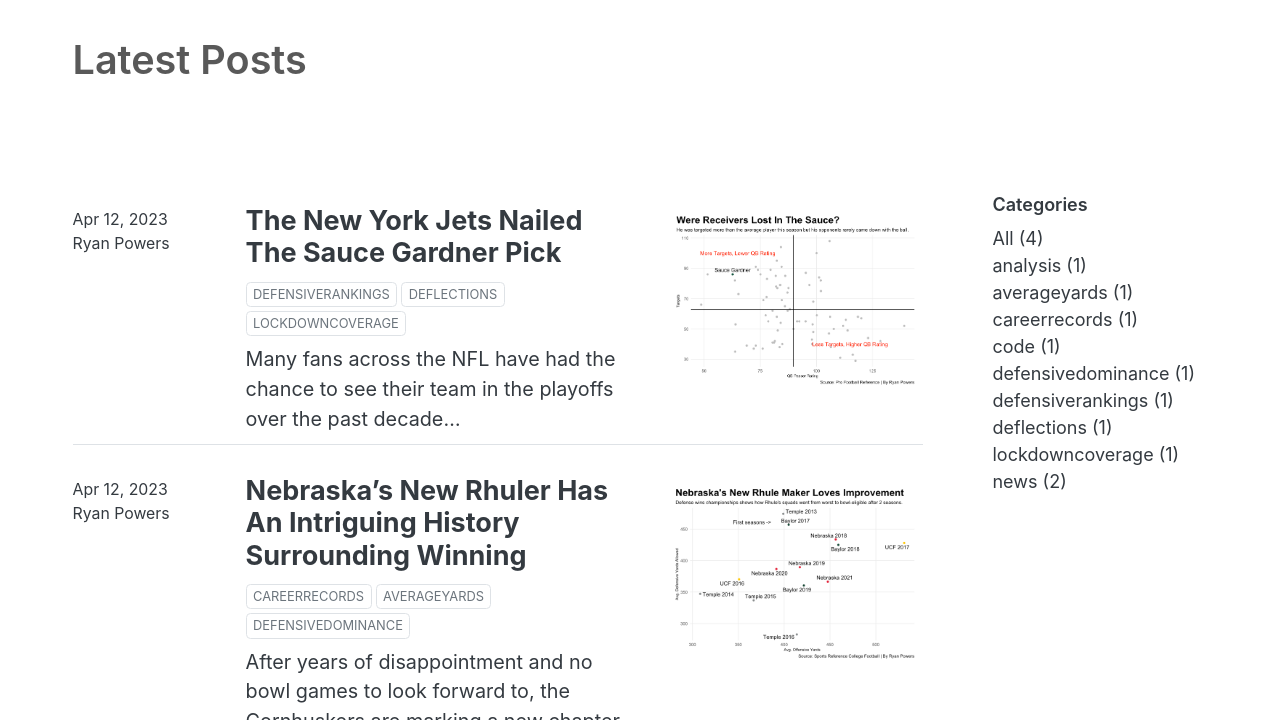
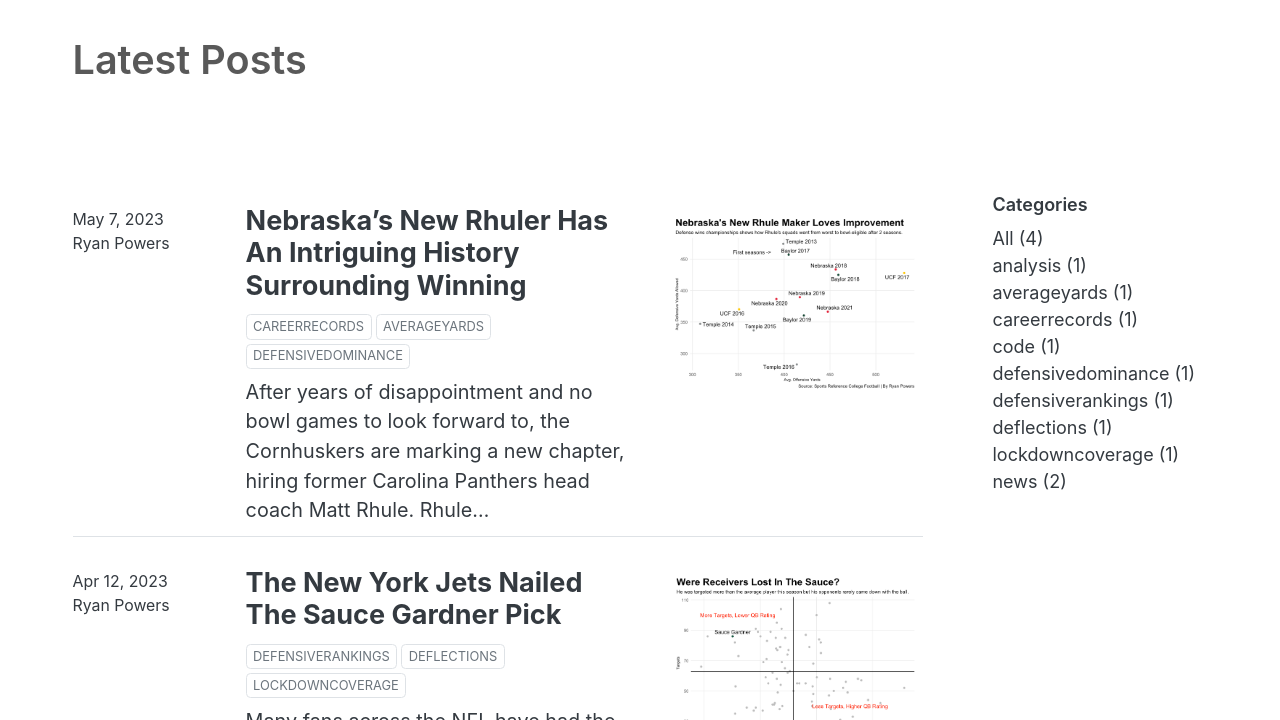
Before and after one commit to ryancpowers/ryancpowers.github.io, a plain HTML site: page index.html in a window 1280 px wide. Shown: the part 80-800 px from the top of the page. Drawn offline with nearby package versions, Linux system fonts and the light colour scheme.

Commit message:
Major Assignment 2 Final Draft

```diff
--- a/index.html
+++ b/index.html
@@ -171,7 +171,48 @@ ul.task-list li input[type="checkbox"] {
 
 <div class="quarto-listing quarto-listing-container-default" id="listing-listing">
 <div class="list quarto-listing-default">
-<div class="quarto-post image-right" data-index="0" data-categories="defensiverankings,deflections,lockdowncoverage" data-listing-date-sort="1681275600000" data-listing-file-modified-sort="1681656886812" data-listing-reading-time-sort="6.12">
+<div class="quarto-post image-right" data-index="0" data-categories="careerrecords,averageyards,defensivedominance" data-listing-date-sort="1683435600000" data-listing-file-modified-sort="1683334513685" data-listing-reading-time-sort="6.745">
+<div class="thumbnail">
+<p><a href="./posts/nebraskas-new-rhuler-has-an-intriguing-history-surrounding-winning/index.html"> <img src="./posts/nebraskas-new-rhuler-has-an-intriguing-history-surrounding-winning/image.png" class="thumnail-image"> </a></p>
+</div>
+<div class="body">
+<a href="./posts/nebraskas-new-rhuler-has-an-intriguing-history-surrounding-winning/index.html">
+<h3 class="no-anchor listing-title">
+Nebraska’s New Rhuler Has An Intriguing History Surrounding Winning
+</h3>
+<div class="listing-subtitle">
+
+</div>
+</a>
+<div class="listing-categories">
+<div class="listing-category" onclick="window.quartoListingCategory('careerrecords'); return false;">
+careerrecords
+</div>
+<div class="listing-category" onclick="window.quartoListingCategory('averageyards'); return false;">
+averageyards
+</div>
+<div class="listing-category" onclick="window.quartoListingCategory('defensivedominance'); return false;">
+defensivedominance
+</div>
+</div>
+<a href="./posts/nebraskas-new-rhuler-has-an-intriguing-history-surrounding-winning/index.html">
+<div class="listing-description">
+After years of disappointment and no bowl games to look forward to, the Cornhuskers are marking a new chapter, hiring former Carolina Panthers head coach Matt Rhule. Rhule…
+</div>
+</a>
+</div>
+<div class="metadata">
+<a href="./posts/nebraskas-new-rhuler-has-an-intriguing-history-surrounding-winning/index.html">
+<div class="listing-date">
+May 7, 2023
+</div>
+<div class="listing-author">
+Ryan Powers
+</div>
+</a>
+</div>
+</div>
+<div class="quarto-post image-right" data-index="1" data-categories="defensiverankings,deflections,lockdowncoverage" data-listing-date-sort="1681275600000" data-listing-file-modified-sort="1681656886812" data-listing-reading-time-sort="6.12">
 <div class="thumbnail">
 <p><a href="./posts/new-york-jets-nailed-sauce-gardner-pick/index.html"> <img src="./posts/new-york-jets-nailed-sauce-gardner-pick/image.png" class="thumnail-image"> </a></p>
 </div>
@@ -203,47 +244,6 @@ Many fans across the NFL have had the chance to see their team in the playoffs o
 </div>
 <div class="metadata">
 <a href="./posts/new-york-jets-nailed-sauce-gardner-pick/index.html">
-<div class="listing-date">
-Apr 12, 2023
-</div>
-<div class="listing-author">
-Ryan Powers
-</div>
-</a>
-</div>
-</div>
-<div class="quarto-post image-right" data-index="1" data-categories="careerrecords,averageyards,defensivedominance" data-listing-date-sort="1681275600000" data-listing-file-modified-sort="1683235877229" data-listing-reading-time-sort="6.755">
-<div class="thumbnail">
-<p><a href="./posts/nebraskas-new-rhuler-has-an-intriguing-history-surrounding-winning/index.html"> <img src="./posts/nebraskas-new-rhuler-has-an-intriguing-history-surrounding-winning/image.png" class="thumnail-image"> </a></p>
-</div>
-<div class="body">
-<a href="./posts/nebraskas-new-rhuler-has-an-intriguing-history-surrounding-winning/index.html">
-<h3 class="no-anchor listing-title">
-Nebraska’s New Rhuler Has An Intriguing History Surrounding Winning
-</h3>
-<div class="listing-subtitle">
-
-</div>
-</a>
-<div class="listing-categories">
-<div class="listing-category" onclick="window.quartoListingCategory('careerrecords'); return false;">
-careerrecords
-</div>
-<div class="listing-category" onclick="window.quartoListingCategory('averageyards'); return false;">
-averageyards
-</div>
-<div class="listing-category" onclick="window.quartoListingCategory('defensivedominance'); return false;">
-defensivedominance
-</div>
-</div>
-<a href="./posts/nebraskas-new-rhuler-has-an-intriguing-history-surrounding-winning/index.html">
-<div class="listing-description">
-After years of disappointment and no bowl games to look forward to, the Cornhuskers are marking a new chapter, hiring former Carolina Panthers head coach Matt Rhule. Rhule…
-</div>
-</a>
-</div>
-<div class="metadata">
-<a href="./posts/nebraskas-new-rhuler-has-an-intriguing-history-surrounding-winning/index.html">
 <div class="listing-date">
 Apr 12, 2023
 </div>
--- a/listings.json
+++ b/listings.json
@@ -2,8 +2,8 @@
   {
     "listing": "/index.html",
     "items": [
+      "/posts/nebraskas-new-rhuler-has-an-intriguing-history-surrounding-winning/index.html",
       "/posts/new-york-jets-nailed-sauce-gardner-pick/index.html",
-      "/posts/nebraskas-new-rhuler-has-an-intriguing-history-surrounding-winning/index.html",
       "/posts/post-with-code/index.html",
       "/posts/welcome/index.html"
     ]
```
Also changed, not shown: posts/nebraskas-new-rhuler-has-an-intriguing-history-surrounding-winning/index.html (+4 -4 lines), search.json (+2 -2 lines), posts/nebraskas-new-rhuler-has-an-intriguing-history-surrounding-winning/index_files/figure-html/unnamed-chunk-2-1.png, posts/nebraskas-new-rhuler-has-an-intriguing-history-surrounding-winning/index_files/figure-html/unnamed-chunk-3-1.png.
